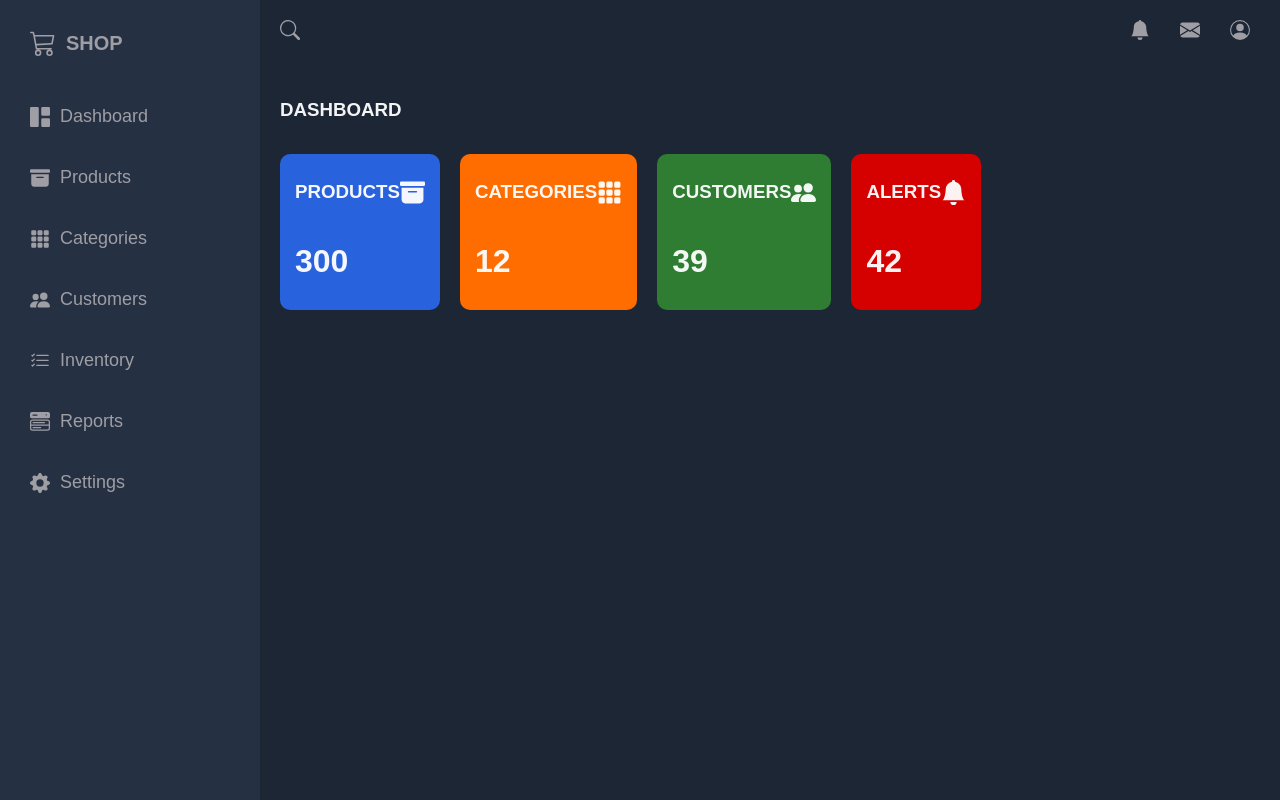
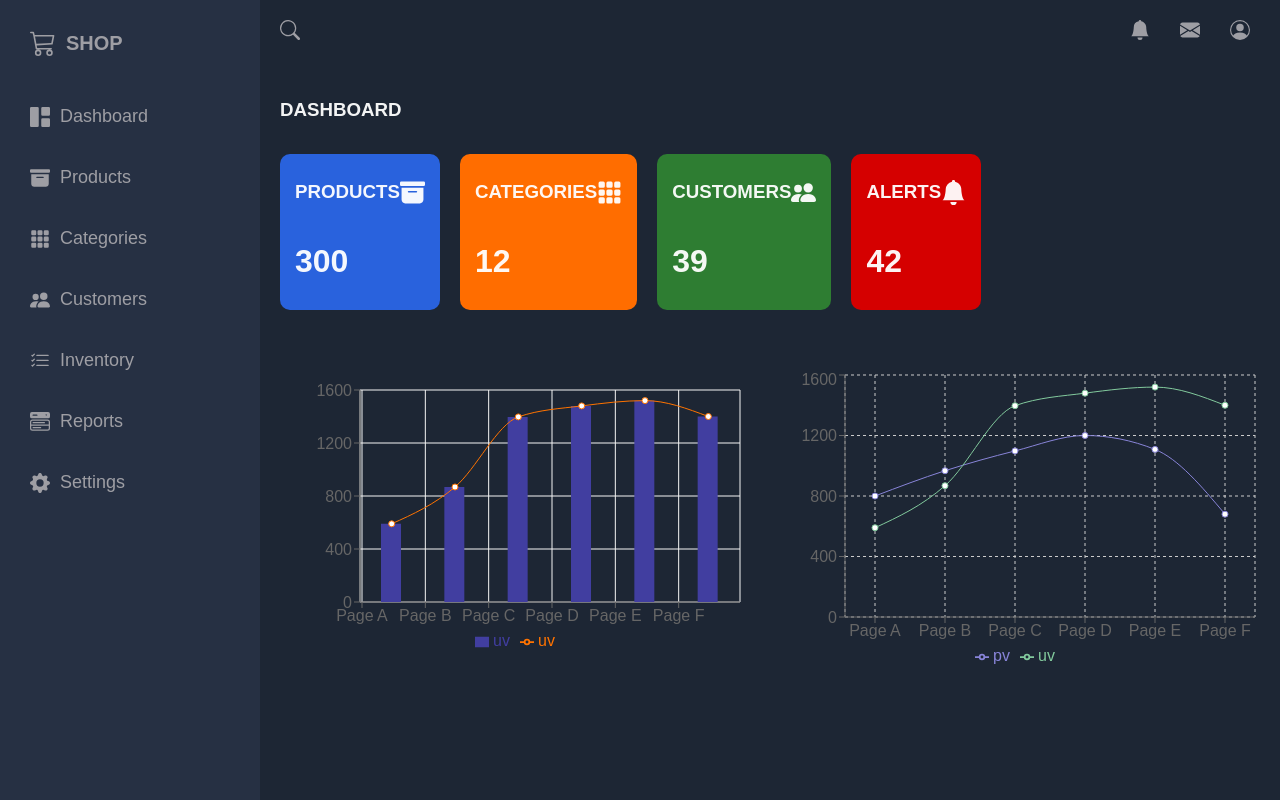
Before and after one commit to msdhinesh45/admin-dashboard, a React (Create React App) app in the folder admin-dashboard/: page / in a window 1280 px wide. Built offline with nearby package versions, Linux system fonts and the light colour scheme.

Commit message:
Icons Cursor updated

```diff
--- a/admin-dashboard/src/App.css
+++ b/admin-dashboard/src/App.css
@@ -23,6 +23,7 @@ body {
   vertical-align: middle;
   font-size: 20px;
   margin-right: 10px;
+  cursor: pointer;
 }
 
 .icon_header {
@@ -173,6 +174,13 @@ body {
   font-size: 25px;
 }
 
+.charts{
+  display: grid;
+  grid-template-columns: 1fr 1fr;
+  gap: 20px;
+  margin-top: 60px;
+  height: 300px;
+}
 
 
 
```
